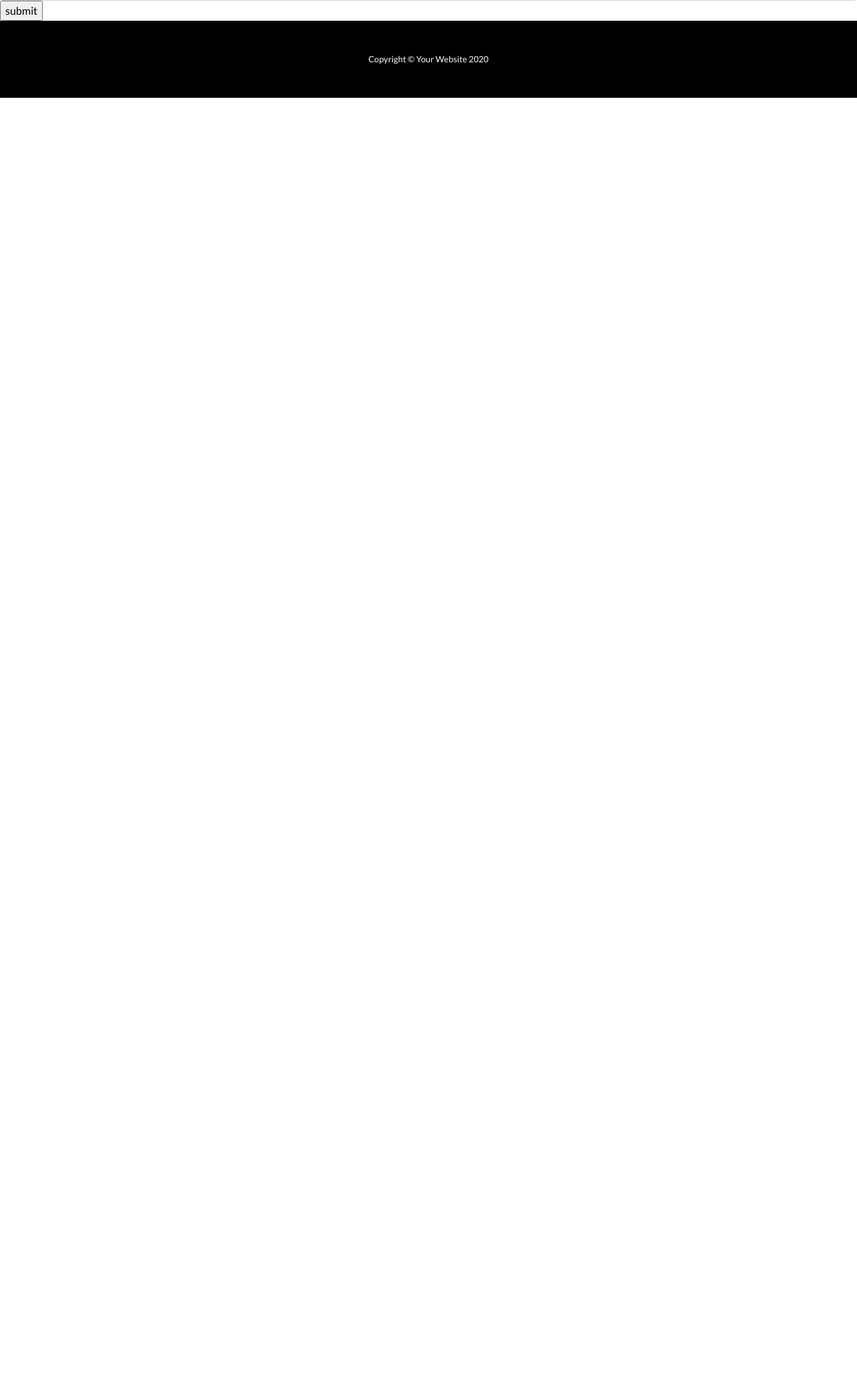
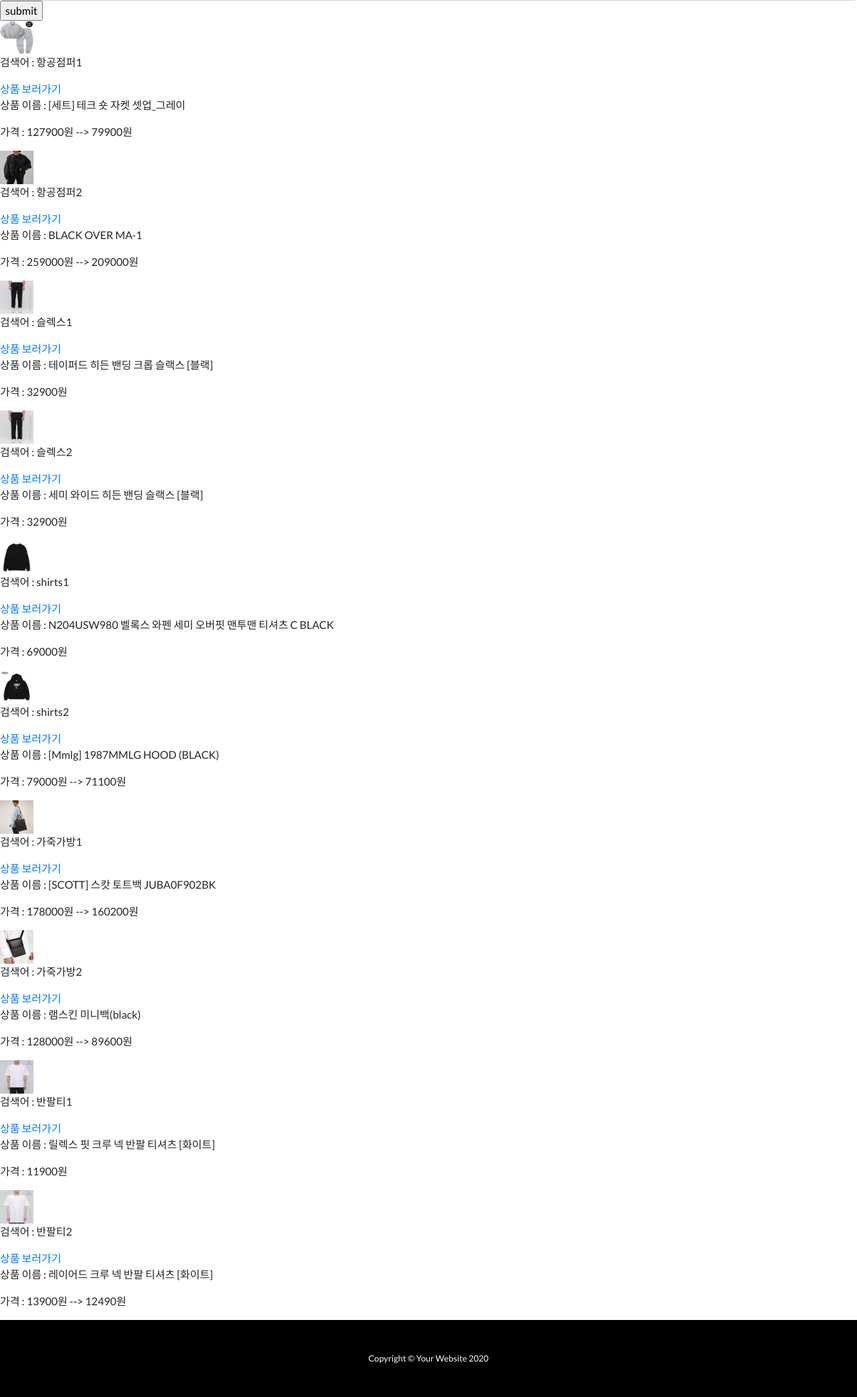
Before and after one commit to jhj960918/crowling_Example, a Django app: page / in a window 1280 px wide. Shown: the part 85-2171 px from the top of the page at 67% size. Before the commit the page ends 231 px from the top, so only its background shows below. Run offline with Django 3.2, Linux system fonts and the light colour scheme; data comes from the database, SQL or seed files in the repository; parts of the project's set-up code (start-up, migrations or seed data) failed here and were passed over; some libraries are stand-ins or nearby versions.

Commit message:
상품 가,이름 추가

```diff
--- a/project/app/models.py
+++ b/project/app/models.py
@@ -1,26 +1,12 @@
 from django.db import models
-from django.contrib.auth.models import AbstractUser
+
 from django.conf import settings
 # Create your models here.
-class article(models.Model):
-    title = models.CharField(max_length=200)
-    content = models.TextField()
-    image = models.ImageField(upload_to='images/',blank=True)
-    writer = models.ForeignKey(settings.AUTH_USER_MODEL,on_delete=models.CASCADE,related_name="writer",default="")
-    imagesearch = models.ImageField(blank=True)
-    musinsaImage = models.ImageField(blank=True)
 
-    def __str__(self):
-        return self.title
-
-class CustomUser(AbstractUser):
-    def __str__(self):
-        return self.username
-
-    grade = models.CharField(max_length=20)
-    major = models.CharField(max_length=20)
 
 class musinsaData(models.Model):
     search_musinsa = models.TextField()#검색어 필드
     musinsaImage = models.ImageField(upload_to='images/', blank=True)# 상품 이미지
     musinsaUrl = models.TextField()# 상품 이미지 URL
+    musinName = models.TextField()# 상품 이름
+    musinPrice = models.TextField()# 상품 가격
--- a/project/app/templates/app/base.html
+++ b/project/app/templates/app/base.html
@@ -37,7 +37,7 @@
       <div class="collapse navbar-collapse" id="navbarResponsive">
         <ul class="navbar-nav ml-auto">
           <li class="nav-item">
-            <a class="nav-link" href="/create">create</a>
+            <a class="nav-link" href="/">create</a>
           </li>
           <li class="nav-item">
             <a class="nav-link" href="/">none</a>
--- a/project/app/templates/app/crowling.html
+++ b/project/app/templates/app/crowling.html
@@ -12,5 +12,12 @@
 </form>
 
 <!-- <a href="{{musinsa_image_name}}"></a> -->
+{%for m in musinsa%}
+<img src="/media/{{m.musinsaImage}}" width=50px height=50px>
+<p>검색어 : {{m.search_musinsa}}</p>
+<a href = "{{m.musinsaUrl}}">상품 보러가기</a>
+<p>상품 이름 : {{m.musinName}}</p>
+<p>가격 : {{m.musinPrice}}</p>
 
+{% endfor %}
 {% endblock %}
--- a/project/app/views.py
+++ b/project/app/views.py
@@ -1,6 +1,5 @@
 from django.shortcuts import render, redirect,get_object_or_404
 from .models import musinsaData
-
 
 # from django.contrib.auth.models import User
 from django.http import HttpResponse
@@ -9,12 +8,14 @@ from urllib.request import urlopen,urlretrieve
 from urllib.parse import quote_plus
 
 # Create your views here.
-def musinsa_Data(searchtitle,detail_url,musinsa_path,musinsa_image_name):
+def musinsa_Data(searchtitle,detail_url,musinsa_path,musinsa_image_name,M_title,M_price):
     musin = musinsaData()
     musin.search_musinsa =searchtitle
     musin.musinsaUrl = detail_url
     image_url = 'images/'+musinsa_image_name
     musin.musinsaImage = image_url
+    musin.musinName = M_title
+    musin.musinPrice = M_price
     musin.save()
 
 
@@ -28,25 +29,59 @@ def crowling(request):
 
         url = baseUrl + quote_plus(plusUrl) # 한글 검색 자동 변환
         html = urlopen(url)
+
         soup = bs(html, "html.parser")
+        print(type(html))
+
         img = soup.find_all(class_='lazyload lazy')
+        title = soup.find_all(class_='list_info')
+        price = soup.find_all(class_='price')
+
         # print(img)
         n = 1
         urlist=[]
-        for i in img:
-            imgUrl = i['data-original']
+        for i,t,p in zip(img,title,price):#이미지 , 상품 이름 , 상품 가격  변수
+
+
+            #상품 가격 가져오는 구문 :  문자열 html 코드 가격이외에 자르는 처리 코드
+            pp = str(p).replace(',','')
+            tmp = []
+            ttt = False
+            for char in pp:
+                if char.isdigit():
+                    if not ttt:
+                        ttt = True
+                        ts = char
+                    else:
+                        ts+=char
+                elif ttt:
+                    tmp.append(ts)
+                    ttt = False
+
+            if len(tmp) >1:
+                M_price = str(tmp[0]+"원 --> "+tmp[1]+"원")
+            else:
+                M_price =str(tmp[0]+"원")
+
+
+            a=t.select_one("p > a")#상품명 html태그에 title속성 가져오기
+            M_title = a['title']#상품명 출력
+
+            imgUrl = i['data-original']#이미지 속성 data-original
             urllist = imgUrl.split('/')
             musinsa_image_name =str(urllist[6]) +'.jpg'#이미지 이름
             urlretrieve("http:"+imgUrl,'media/images/' + musinsa_image_name)
             searchtitle = search_Image+str(n)#검색어
             detail_url =  "https://store.musinsa.com/app/product/detail/"+urllist[6]
             musinsa_path = 'media/images/' #이미지 저장할 경로
+            musinsa_Data(searchtitle,detail_url,musinsa_path,musinsa_image_name,M_title,M_price)
 
-            musinsa_Data(searchtitle,detail_url,musinsa_path,musinsa_image_name)
 
             n += 1
             if n > crawl_num:
                 break
 
 
-    return render(request, 'app/crowling.html')
+
+    musinsa = musinsaData.objects.all()
+    return render(request, 'app/crowling.html',{'musinsa': musinsa } )
--- a/project/project/settings.py
+++ b/project/project/settings.py
@@ -129,6 +129,6 @@ MEDIA_ROOT = os.path.join(BASE_DIR,'media')
 
 MEDIA_URL = '/media/'
 
-LOGOUT_REDIRECT_URL = 'main'
+# LOGOUT_REDIRECT_URL = 'main'
 
-AUTH_USER_MODEL = 'app.CustomUser' # 이프로젝트에서 auth 의 User 모델은 우리가 만든걸로 사용
+# AUTH_USER_MODEL = 'app.CustomUser' # 이프로젝트에서 auth 의 User 모델은 우리가 만든걸로 사용
```
Also changed, not shown: project/app/migrations/0001_initial.py, project/db.sqlite3, project/media/images/1256451.jpg (added), project/media/images/1382658.jpg (added), project/media/images/1552069.jpg (added), project/media/images/624924.jpg (added), project/media/images/950835.jpg (added), project/media/images/996177.jpg (added).
